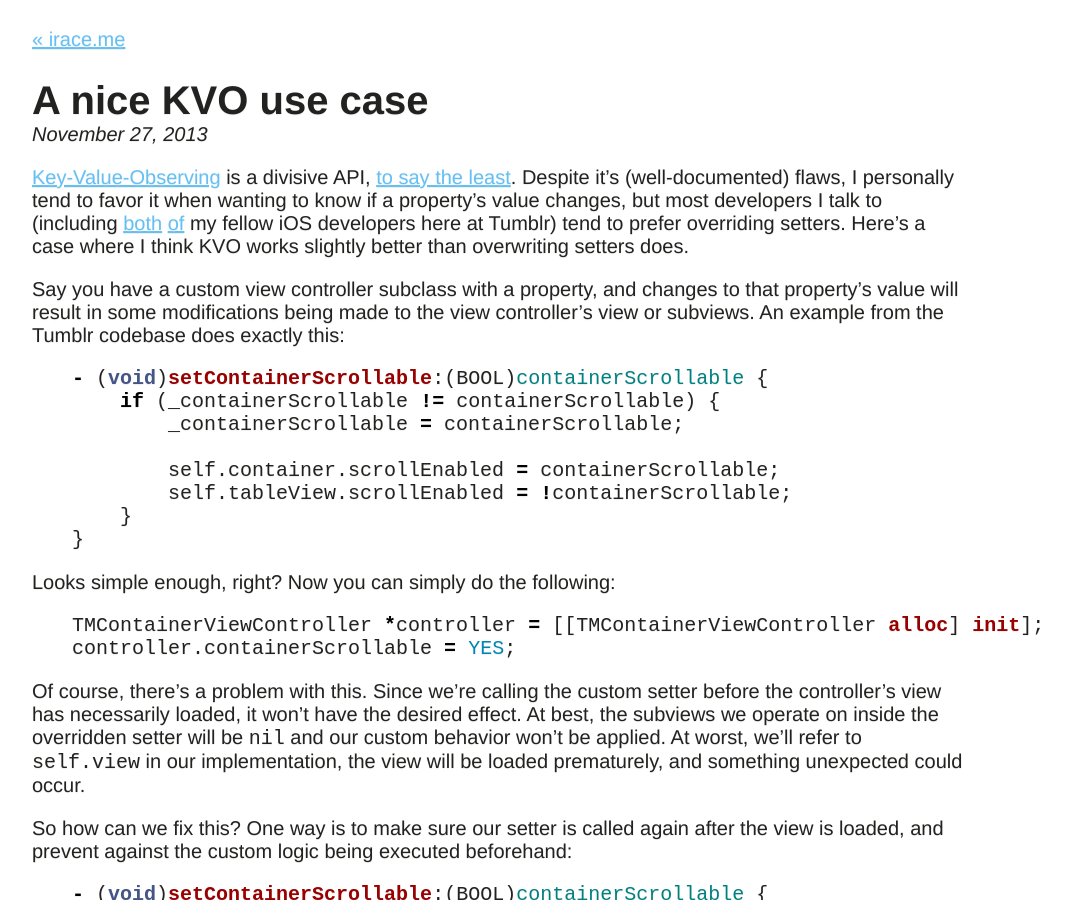
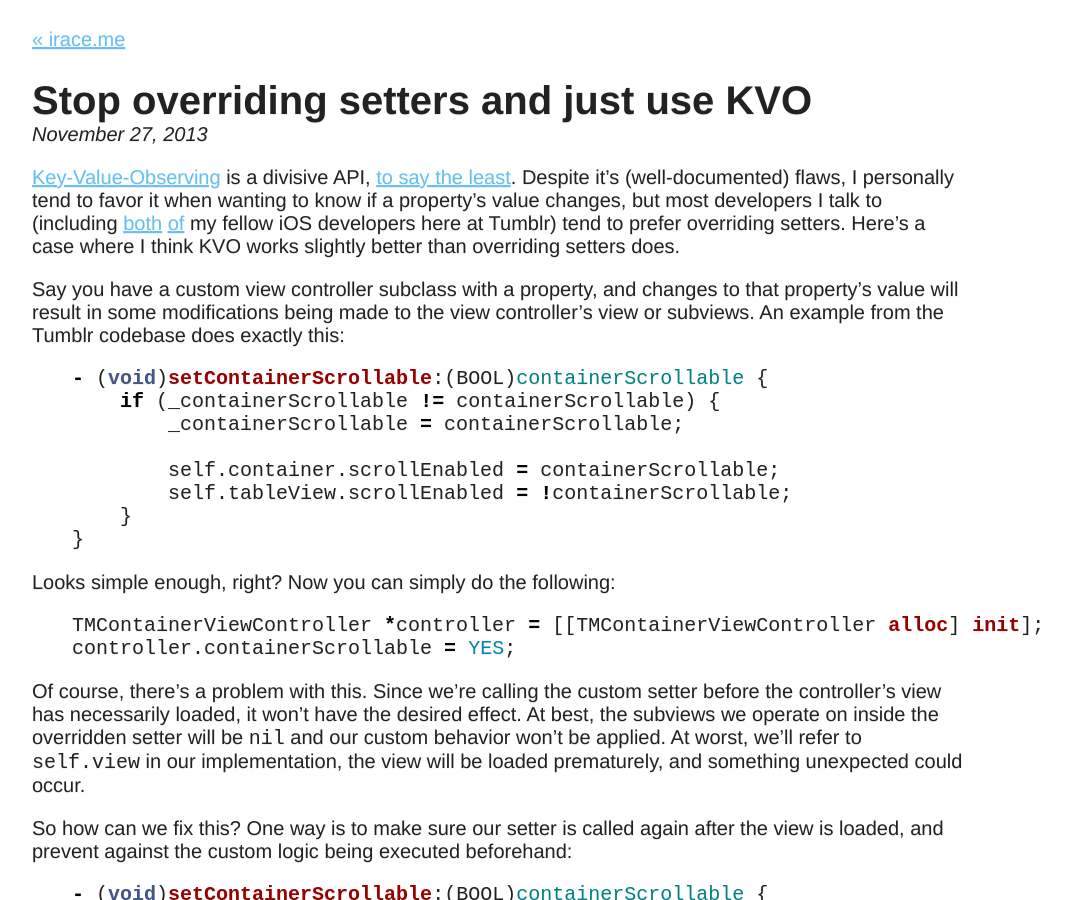
Before and after one commit to irace/irace.github.com, a Jekyll site: the page built from _posts/2013-11-27-kvo.md, in a window 1280 px wide and 900 px high. Shown: the whole window, without its empty margins (138-1209 px from the left). Built offline with Jekyll 4.4.1, drawn with Linux system fonts in a browser that asks for light colours.

Commit message:
Article title

```diff
--- a/_posts/2013-11-27-a-nice-kvo-use-case.md
+++ b/_posts/2013-11-27-kvo.md
@@ -1,11 +1,11 @@
 ---
 layout: post
-title: A nice KVO use case
+title: Stop overriding setters and just use KVO
 permalink: kvo
 date: 2013-11-27
 ---
 
-[Key-Value-Observing](https://developer.apple.com/library/mac/documentation/Cocoa/Conceptual/KeyValueObserving/KeyValueObserving.html) is a divisive API, [to say the least](http://nshipster.com/key-value-observing). Despite it’s (well-documented) flaws, I personally tend to favor it when wanting to know if a property’s value changes, but most developers I talk to (including [both](http://devindoty.tumblr.com) [of](http://mttb.me) my fellow iOS developers here at Tumblr) tend to prefer overriding setters. Here’s a case where I think KVO works slightly better than overwriting setters does.
+[Key-Value-Observing](https://developer.apple.com/library/mac/documentation/Cocoa/Conceptual/KeyValueObserving/KeyValueObserving.html) is a divisive API, [to say the least](http://nshipster.com/key-value-observing). Despite it’s (well-documented) flaws, I personally tend to favor it when wanting to know if a property’s value changes, but most developers I talk to (including [both](http://devindoty.tumblr.com) [of](http://mttb.me) my fellow iOS developers here at Tumblr) tend to prefer overriding setters. Here’s a case where I think KVO works slightly better than overriding setters does.
 
 Say you have a custom view controller subclass with a property, and changes to that property’s value will result in some modifications being made to the view controller’s view or subviews. An example from the Tumblr codebase does exactly this:
 
```
Also changed, not shown: _posts/2014-03-03-cocoapods.md (+1 -1 lines).
